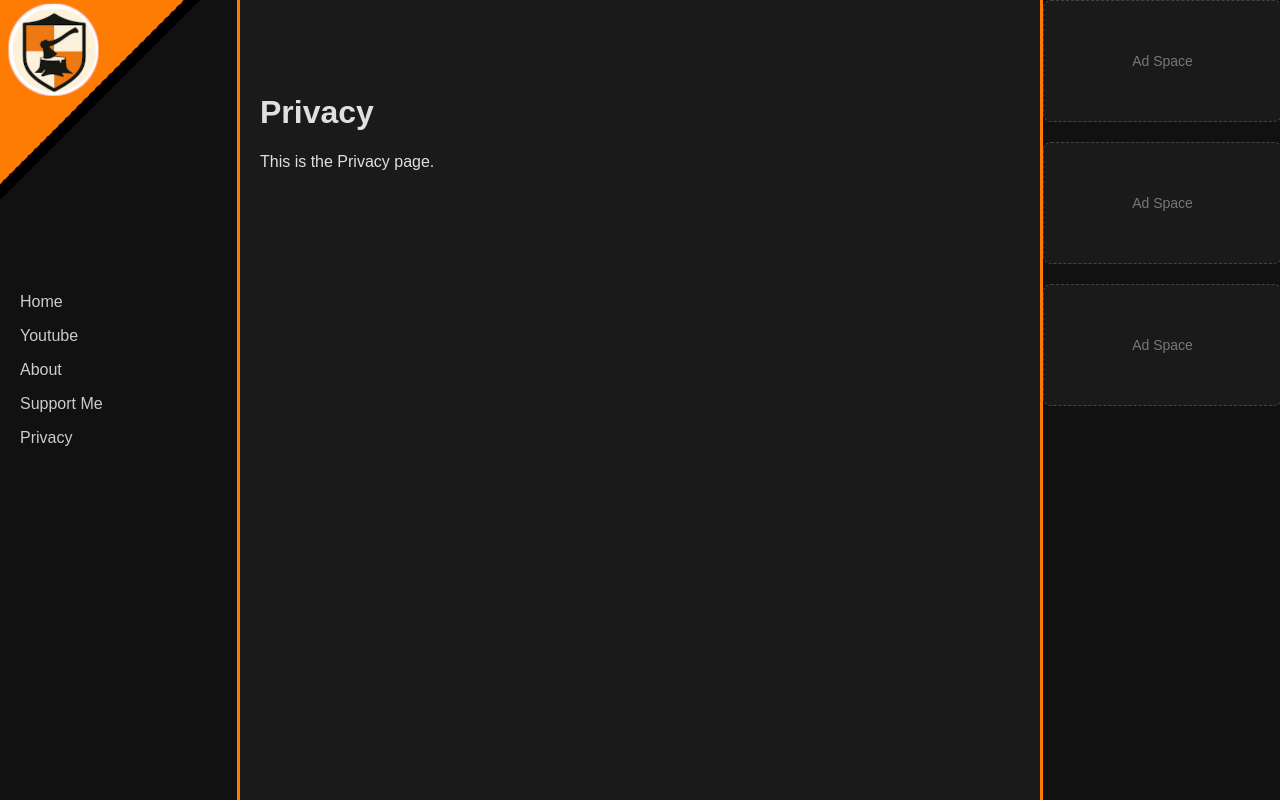
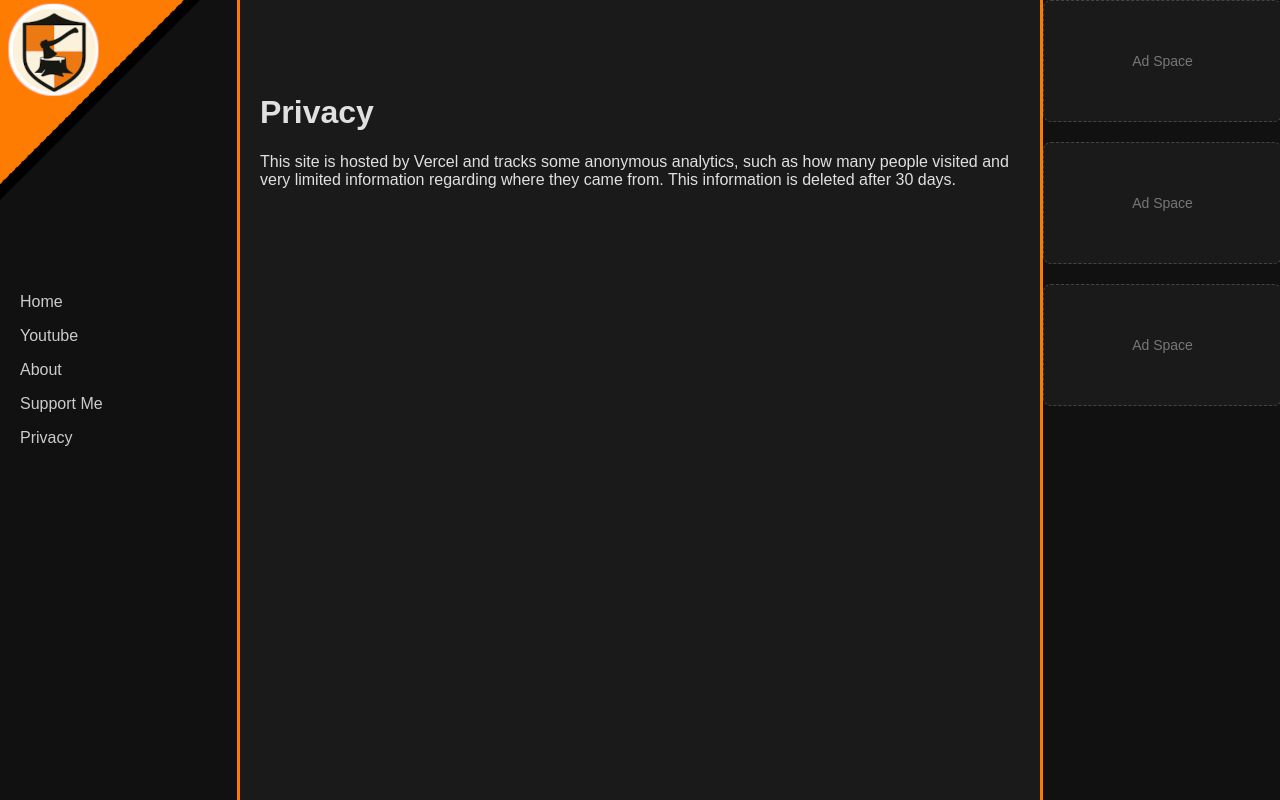
Before and after one commit to CaffieneSage/TheSageHut, a Vue app: page /privacy in a window 1280 px wide. Built offline with nearby package versions, Linux system fonts and the light colour scheme.

Commit message:
Updated the privacy statement to reflect analytics being enabled

```diff
--- a/src/pages/Privacy.vue
+++ b/src/pages/Privacy.vue
@@ -1,7 +1,9 @@
 <template>
   <div class="Privacy">
     <h1>Privacy</h1>
-    <p>This is the Privacy page.</p>
+    <p>This site is hosted by Vercel and tracks some anonymous analytics,
+       such as how many people visited and very limited information regarding where they came
+       from. This information is deleted after 30 days.</p>
   </div>
 </template>
 
```
